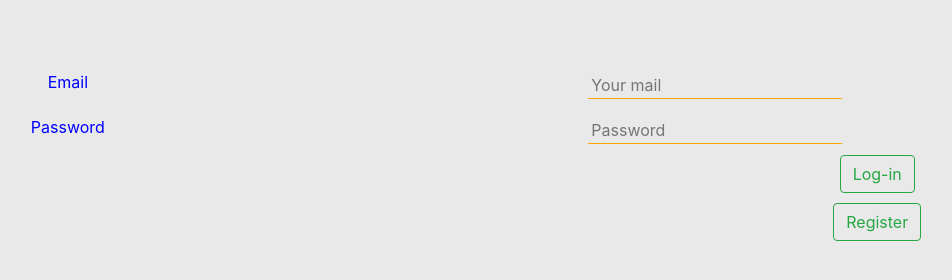
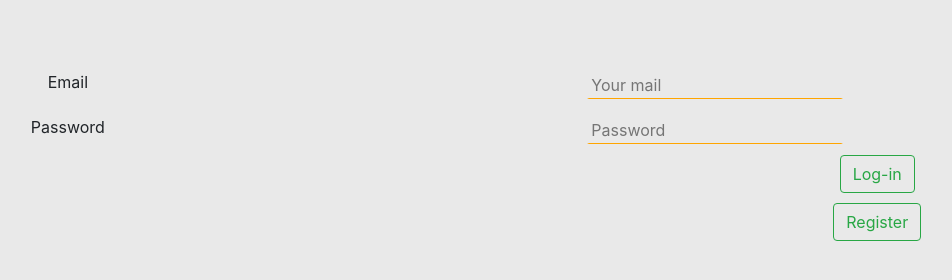
Before and after one commit to Doriel1121/Haircutter, a React (Create React App) app: page / in a window 1280 px wide. Shown: the part 282-562 px from the top of the page, without its empty margins (79-1031 px from the left). Built offline with nearby package versions, Linux system fonts and the light colour scheme.

Commit message:
Del blue

```diff
--- a/src/App.css
+++ b/src/App.css
@@ -3,7 +3,6 @@
 }
 
 .row{
-	color: blue;
 	margin-right: 0 !important;
 }
 
```
